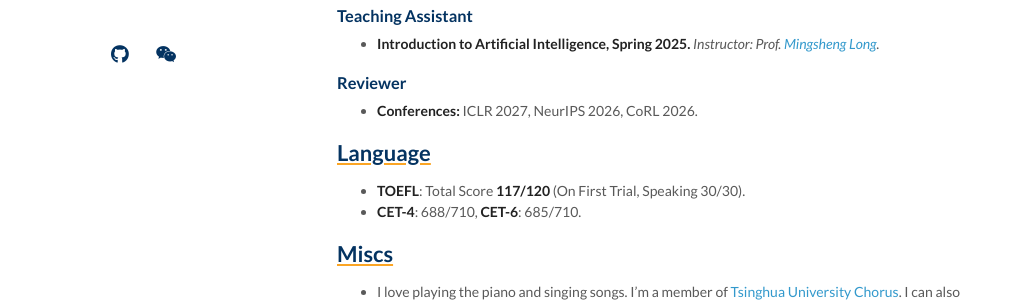
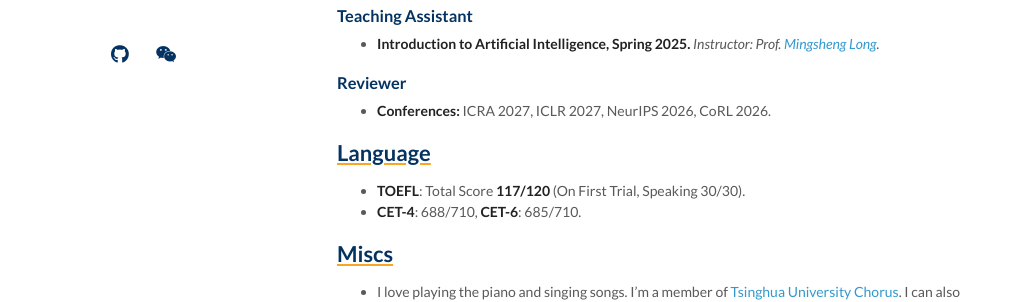
Before and after one commit to knightnemo/knightnemo.github.io, a Jekyll site: the page built from index.md, in a window 1280 px wide and 900 px high, scrolled down 3249 px. Shown: the part 298-600 px from the top of the window, without its empty margins (133-1147 px from the left). Built offline with Jekyll 4.4.1, drawn with Linux system fonts in a browser that asks for light colours; a style sheet for code colours, icons or effects is not loaded; our own code applies the rules of GitHub Pages for plain Markdown files.

Commit message:
Add ICRA 2027 to reviewer services

```diff
--- a/index.md
+++ b/index.md
@@ -143,7 +143,7 @@ Recently, I am been thinking a lot about **adaptation / self-improvement of robo
 - **Introduction to Artificial Intelligence, Spring 2025.**<em> Instructor: Prof. [Mingsheng Long](http://ise.thss.tsinghua.edu.cn/~mlong/).</em>
 
 ### Reviewer
-- **Conferences:** ICLR 2027, NeurIPS 2026, CoRL 2026.
+- **Conferences:** ICRA 2027, ICLR 2027, NeurIPS 2026, CoRL 2026.
 <!--- - **Workshops:** [ICLR 2025 @ World Models](https://sites.google.com/view/worldmodel-iclr2025/), [NeurIPS 2025 @ EWM](https://embodied-world-models.github.io), [ICLR 2026 @ World Models](https://sites.google.com/view/iclr-2026-workshop-world-model/home), [RSS 2026 @ Diff4RL](https://rss2026-diffusion-robot-learning.github.io/), [RSS 2026 @ WCBM](https://wcbm-workshop.github.io/). --->
 
 ## Language
```
